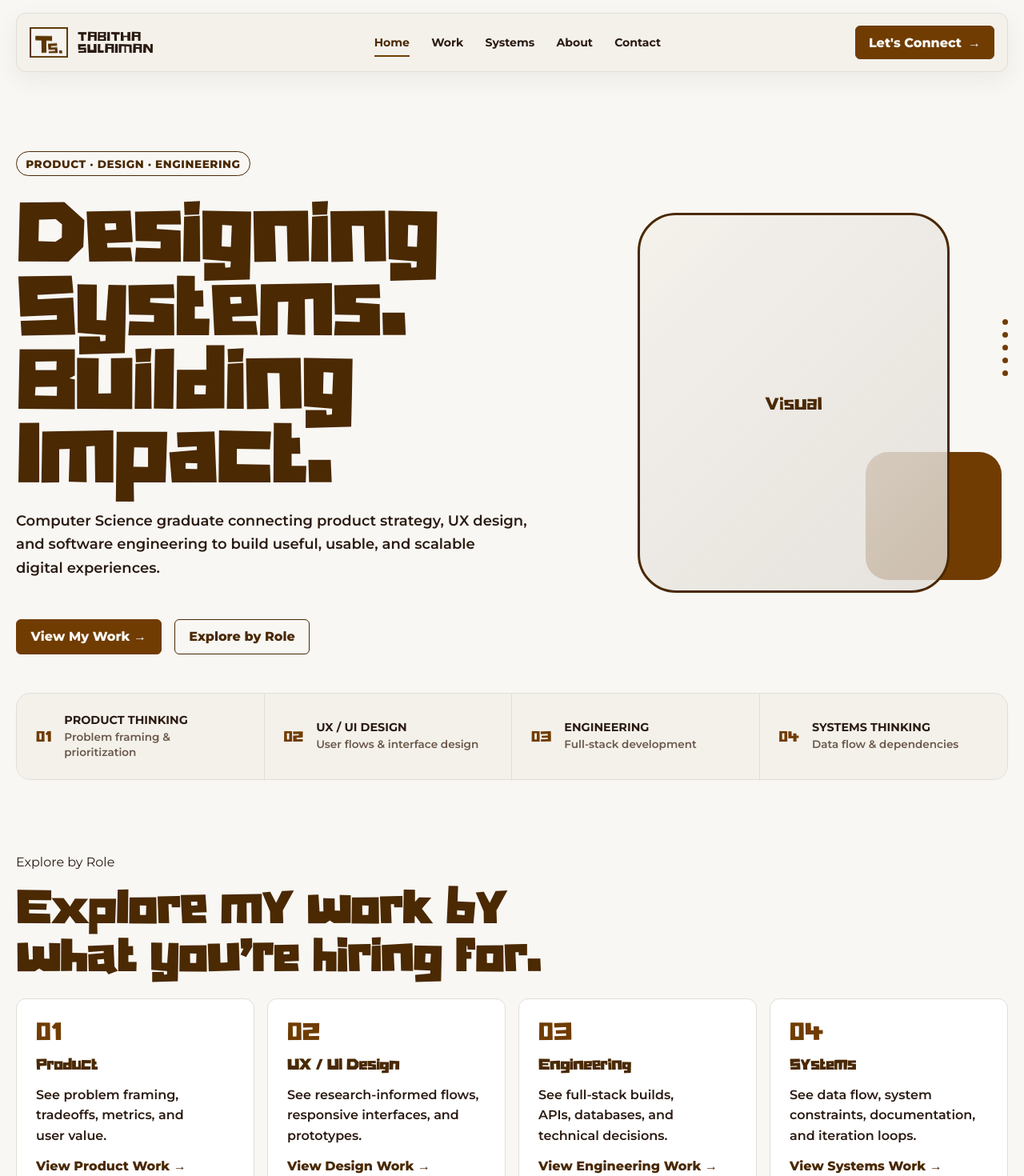
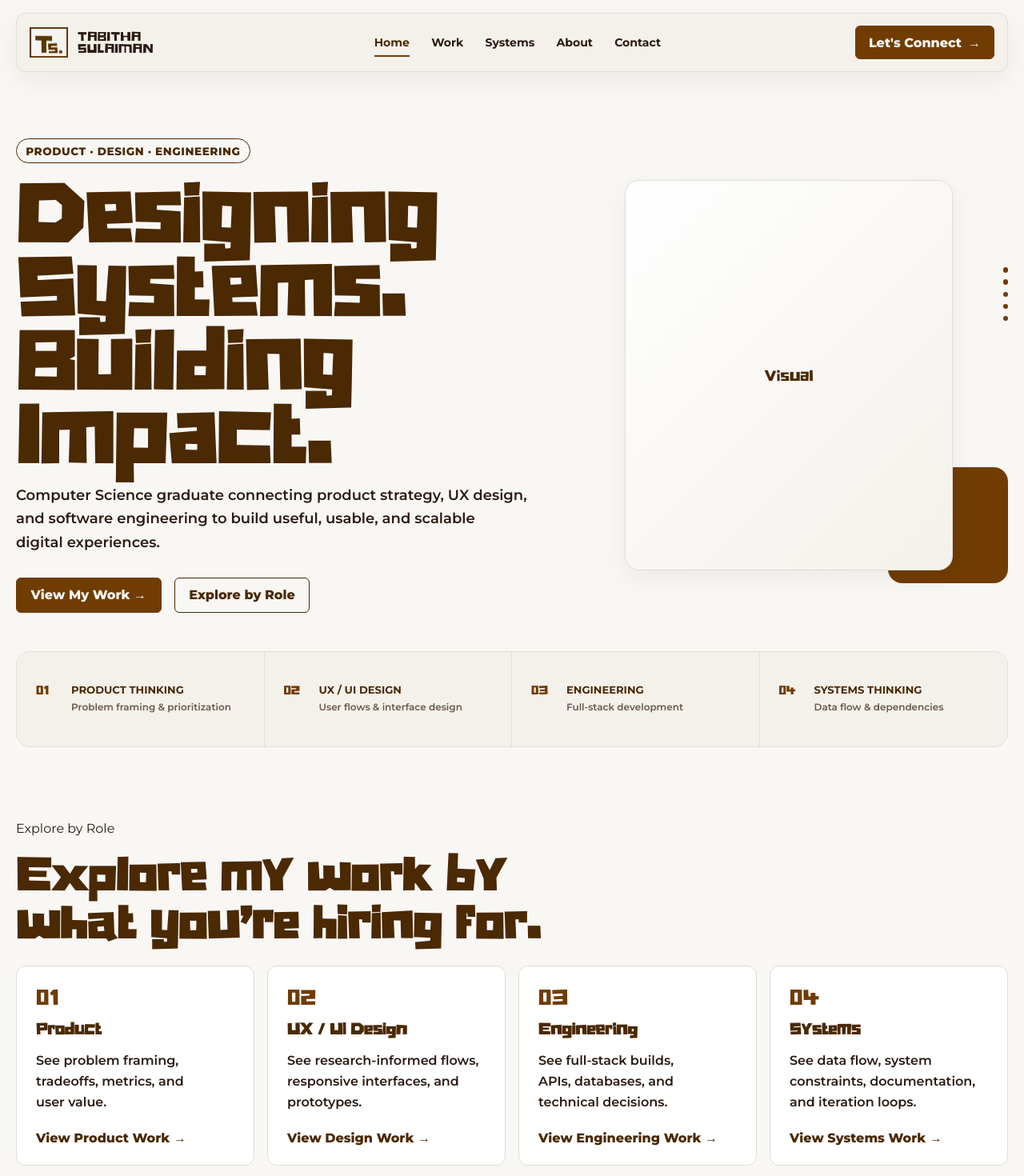
Before and after one commit to tabee1024/TabithaSulaiman, a React (Vite) app in the folder client/: page / in a window 1280 px wide. Shown: the top 1470 px of the page at 80% size. Built offline with nearby package versions, Linux system fonts and the light colour scheme.

Commit message:
3.1: Home for Desk

```diff
--- a/client/src/styles/components.css
+++ b/client/src/styles/components.css
@@ -144,7 +144,7 @@
 }
 
 .home-section+.home-section {
-     border-top: 2px solid rgba(91, 53, 31, 0.18);
+     border-top: 1px solid var(--color-border);
 }
 
 .section-heading {
@@ -1662,17 +1662,17 @@ body {
 }
 
 .mockup-hero {
-     min-height: calc(100vh - 140px);
-     display: grid;
-     grid-template-columns: minmax(0, 1.1fr) minmax(320px, 0.9fr);
+     min-height: 600px;
+     display: grid;
+     grid-template-columns: minmax(0, 1.08fr) minmax(340px, 0.92fr);
      gap: var(--space-2xl);
      align-items: center;
-     padding: var(--space-2xl) 0;
+     padding: var(--space-xl) 0 var(--space-2xl);
 }
 
 .mockup-hero-copy {
      display: grid;
-     gap: var(--space-lg);
+     gap: var(--space-md);
      align-content: center;
 }
 
@@ -1690,8 +1690,8 @@ body {
 }
 
 .mockup-hero h1 {
-     margin: 0;
      max-width: 760px;
+     margin: 0;
      font-family: var(--font-display);
      font-size: var(--text-display);
      line-height: var(--leading-display);
@@ -1700,7 +1700,7 @@ body {
 }
 
 .mockup-hero-description {
-     max-width: 680px;
+     max-width: 58ch;
      margin: 0;
      color: var(--color-text);
      font-size: var(--text-body-lg);
@@ -1708,35 +1708,44 @@ body {
      font-weight: 600;
 }
 
+.mockup-hero .hero-actions {
+     margin-top: var(--space-sm);
+}
+
 .mockup-hero-visual {
      position: relative;
-     min-height: 420px;
+     min-height: 430px;
      display: grid;
      place-items: center;
+     padding: var(--space-md);
 }
 
 .mockup-portrait-placeholder {
-     width: min(100%, 390px);
-     aspect-ratio: 0.82;
+     position: relative;
+     width: min(100%, 410px);
+     aspect-ratio: 0.84;
      display: grid;
      place-items: center;
-     border: 3px solid var(--color-accent-dark);
-     border-radius: 48px;
+     border: 1px solid var(--color-border);
+     border-radius: var(--radius-lg);
      background:
-          linear-gradient(135deg, rgba(244, 241, 235, 0.95), rgba(225, 221, 216, 0.8));
+          linear-gradient(135deg,
+               var(--color-surface),
+               var(--color-nav));
+     box-shadow: var(--shadow-soft);
      color: var(--color-accent-dark);
      font-family: var(--font-display);
-     font-size: 1.4rem;
+     font-size: 1.2rem;
      z-index: 2;
 }
 
 .mockup-hero-accent {
      position: absolute;
-     right: 0.5rem;
-     bottom: 1rem;
-     width: 170px;
-     height: 160px;
-     border-radius: 28px;
+     right: 0;
+     bottom: 0;
+     width: 150px;
+     height: 145px;
+     border-radius: var(--radius-lg);
      background-color: var(--color-button);
      z-index: 1;
 }
@@ -1744,21 +1753,21 @@ body {
 .mockup-dot-column {
      position: absolute;
      right: 0;
-     top: 28%;
+     top: 24%;
      display: grid;
      gap: 0.55rem;
 }
 
 .mockup-dot-column span {
-     width: 0.45rem;
-     height: 0.45rem;
+     width: 0.4rem;
+     height: 0.4rem;
      border-radius: 50%;
      background-color: var(--color-button);
 }
 
 .expertise-strip {
      display: grid;
-     grid-template-columns: repeat(4, 1fr);
+     grid-template-columns: repeat(4, minmax(0, 1fr));
      border: 1px solid var(--color-border);
      border-radius: var(--radius-lg);
      background-color: var(--color-nav);
@@ -1766,11 +1775,13 @@ body {
 }
 
 .expertise-strip-item {
-     display: grid;
-     grid-template-columns: auto 1fr;
-     gap: var(--space-md);
-     align-items: center;
-     padding: var(--space-lg);
+     min-height: 118px;
+     display: grid;
+     grid-template-columns: 2rem minmax(0, 1fr);
+     gap: var(--space-sm);
+     align-content: center;
+     align-items: start;
+     padding: var(--space-md) var(--space-lg);
      border-right: 1px solid var(--color-border);
 }
 
@@ -1780,21 +1791,24 @@ body {
 
 .expertise-strip-item span {
      font-family: var(--font-display);
-     font-size: 1.2rem;
+     font-size: 1rem;
+     line-height: 1;
      color: var(--color-button);
 }
 
 .expertise-strip-item h2 {
      margin: 0;
-     font-size: 0.9rem;
+     color: var(--color-accent-dark);
+     font-size: 0.82rem;
+     line-height: 1.2;
      text-transform: uppercase;
 }
 
 .expertise-strip-item p {
-     margin: 0.2rem 0 0;
+     margin: 0.3rem 0 0;
      color: var(--color-text-muted);
-     font-size: 0.85rem;
-     line-height: 1.4;
+     font-size: var(--text-xs);
+     line-height: 1.45;
      font-weight: 600;
 }
 
@@ -1804,14 +1818,14 @@ body {
 
 .role-pathways-grid {
      display: grid;
-     grid-template-columns: repeat(4, 1fr);
+     grid-template-columns: repeat(4, minmax(0, 1fr));
      gap: var(--space-md);
 }
 
 .role-pathway-card {
-     min-height: 260px;
-     display: grid;
-     align-content: start;
+     min-height: 250px;
+     display: grid;
+     grid-template-rows: auto auto 1fr auto;
      gap: var(--space-md);
      padding: var(--space-lg);
      border: 1px solid var(--color-border);
@@ -1821,26 +1835,29 @@ body {
 
 .role-pathway-symbol {
      font-family: var(--font-display);
-     font-size: 2rem;
+     font-size: 1.75rem;
+     line-height: 1;
      color: var(--color-button);
-     line-height: 1;
 }
 
 .role-pathway-card h3 {
      margin: 0;
      font-family: var(--font-display);
+     font-size: var(--text-card-title);
+     line-height: var(--leading-heading);
      color: var(--color-accent-dark);
-     line-height: 1;
 }
 
 .role-pathway-card p {
      margin: 0;
-     line-height: 1.6;
+     color: var(--color-text);
+     line-height: var(--leading-body);
      font-weight: 600;
 }
 
 .role-pathway-card a {
      margin-top: auto;
+     width: fit-content;
      border-radius: var(--radius-sm);
      color: var(--color-accent-dark);
      font-weight: 800;
@@ -1864,16 +1881,24 @@ body {
 }
 
 .selected-work-section .section-heading p {
-     max-width: 62ch;
-     line-height: 1.7;
+     max-width: var(--measure-body);
+     line-height: var(--leading-body);
 }
 
 .selected-work-section .project-grid {
+     grid-template-columns: repeat(auto-fit, minmax(280px, 1fr));
+     align-items: stretch;
+     gap: var(--space-lg);
      margin-top: var(--space-lg);
 }
 
+.selected-work-section .project-card,
+.selected-work-section .mockup-work-card {
+     min-height: 100%;
+}
+
 /* ================================
-   v2.4.3 Work Page Mockup Alignment
+ Work Page Mockup Alignment
 ================================ */
 
 .work-mockup-page {
@@ -2817,14 +2842,21 @@ body {
 
 .home-about-preview-grid {
      display: grid;
-     grid-template-columns: minmax(0, 1.1fr) minmax(300px, 0.9fr);
+     grid-template-columns: minmax(0, 1.05fr) minmax(300px, 0.95fr);
      gap: var(--space-xl);
+     align-items: start;
      padding: var(--space-xl);
      border: 1px solid var(--color-border);
      border-radius: var(--radius-lg);
      background-color: var(--color-nav);
 }
 
+.home-about-preview-copy {
+     display: grid;
+     gap: var(--space-md);
+     align-content: start;
+}
+
 .home-about-preview-copy h2 {
      margin: 0;
      font-family: var(--font-display);
@@ -2833,18 +2865,10 @@ body {
      color: var(--color-accent-dark);
 }
 
-.home-about-preview-copy h2 {
-     margin: 0;
-     font-family: var(--font-display);
-     font-size: clamp(2rem, 4vw, 3.5rem);
-     line-height: 0.98;
-     color: var(--color-accent-dark);
-}
-
 .home-about-preview-copy p {
-     max-width: 62ch;
-     margin: 0;
-     line-height: 1.7;
+     max-width: 60ch;
+     margin: 0;
+     line-height: var(--leading-body);
      font-weight: 600;
 }
 
@@ -2860,33 +2884,34 @@ body {
 
 .about-preview-principle {
      display: grid;
-     grid-template-columns: 2.5rem 1fr;
+     grid-template-columns: 2.5rem minmax(0, 1fr);
      gap: var(--space-md);
      align-items: start;
      padding: var(--space-md);
      border: 1px solid var(--color-border);
      border-radius: var(--radius-md);
-     background-color: var(--color-bg);
+     background-color: var(--color-surface);
 }
 
 .about-preview-principle>span {
      font-family: var(--font-display);
      color: var(--color-button);
-     font-size: 1.1rem;
+     font-size: 1.05rem;
      line-height: 1;
 }
 
 .about-preview-principle h3 {
      margin: 0 0 var(--space-xs);
      font-family: var(--font-display);
+     font-size: var(--text-card-title);
+     line-height: var(--leading-heading);
      color: var(--color-accent-dark);
-     line-height: 1;
 }
 
 .about-preview-principle p {
      margin: 0;
      color: var(--color-text-muted);
-     font-size: 0.9rem;
+     font-size: var(--text-small);
      line-height: 1.5;
      font-weight: 600;
 }
```
